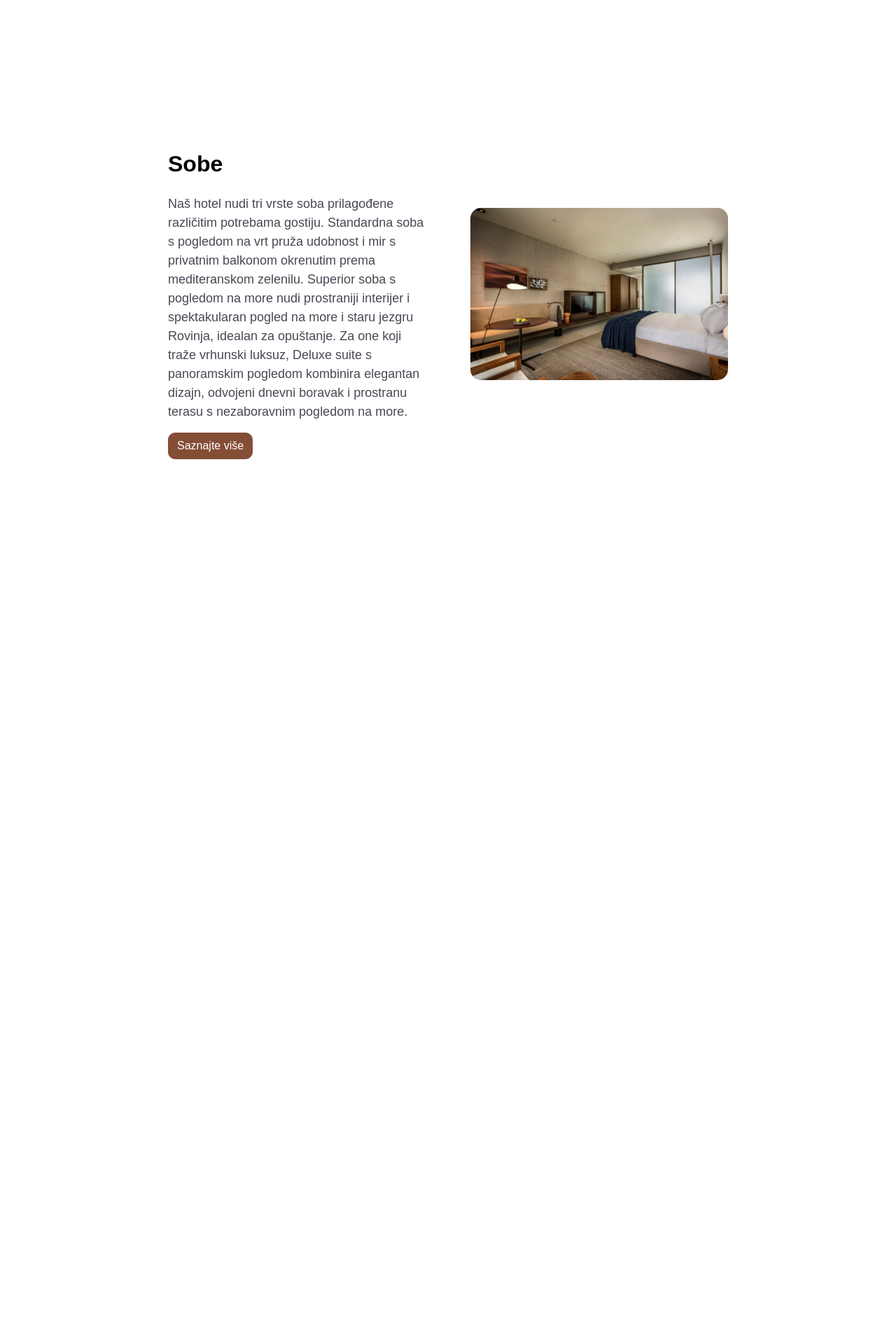
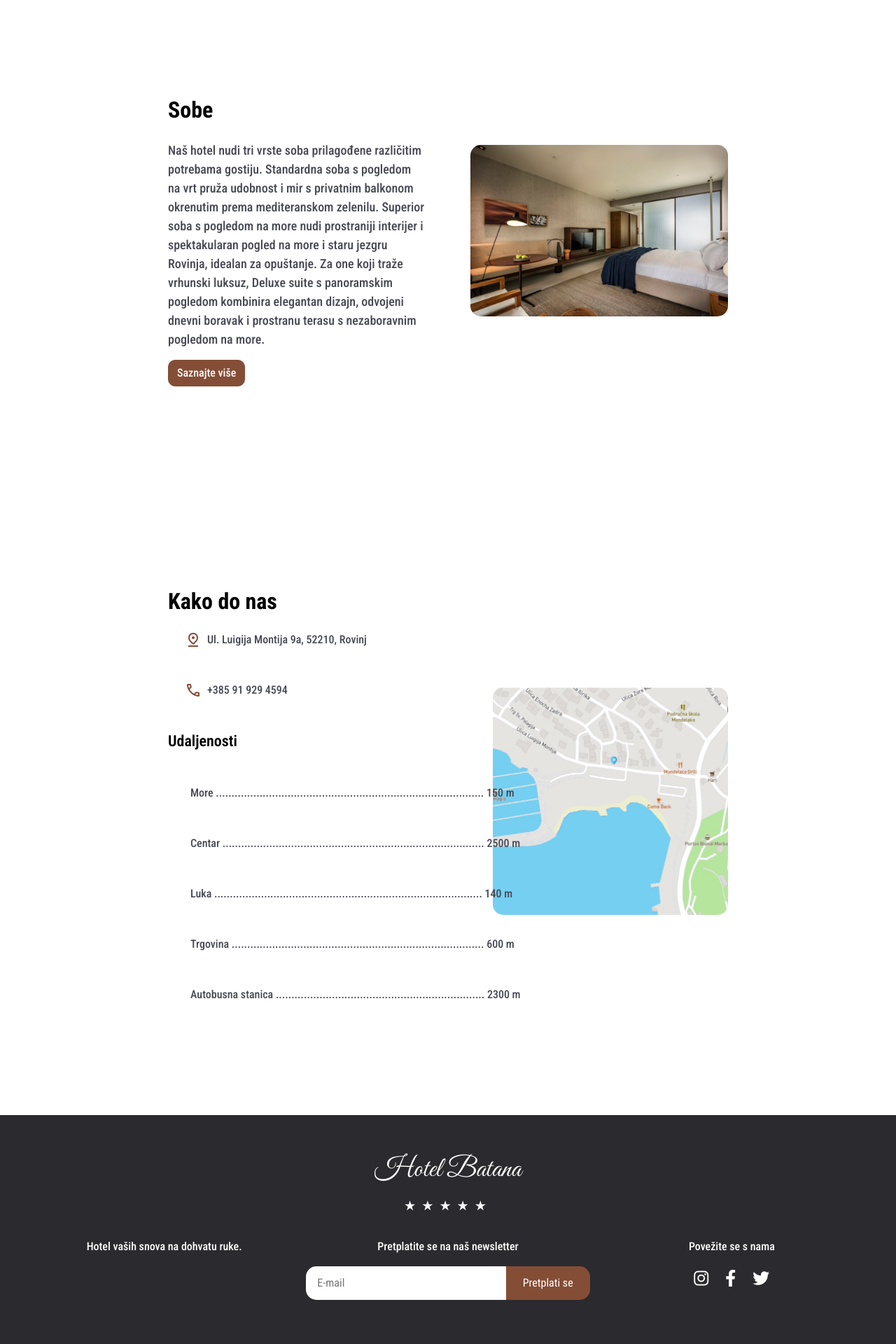
Before and after one commit to DiegoBanovac/hotel-batana, a PHP site: page / in a window 1280 px wide. Shown: the part 1840-3760 px from the top of the page at 70% size. Before the commit the page ends 2496 px from the top, so only its background shows below. Run offline with PHP 8.4, Linux system fonts and the light colour scheme.

Commit message:
treci kommit

```diff
--- a/index.html
+++ b/index.html
@@ -6,6 +6,14 @@
     <title>Hotel Batana</title>
     <link rel="stylesheet" href="https://cdn.jsdelivr.net/npm/bootstrap@4.6.2/dist/css/bootstrap.min.css" integrity="sha384-xOolHFLEh07PJGoPkLv1IbcEPTNtaed2xpHsD9ESMhqIYd0nLMwNLD69Npy4HI+N" crossorigin="anonymous">
     <link rel="stylesheet" href="style.css">
+    <link rel="stylesheet" href="https://fonts.googleapis.com/css2?family=Material+Symbols+Outlined:opsz,wght,FILL,GRAD@20..48,100..700,0..1,-50..200&icon_names=pin_drop" />
+    <link rel="stylesheet" href="https://fonts.googleapis.com/css2?family=Material+Symbols+Outlined:opsz,wght,FILL,GRAD@20..48,100..700,0..1,-50..200&icon_names=call" />
+    <link rel="preconnect" href="https://fonts.googleapis.com">
+    <link rel="preconnect" href="https://fonts.gstatic.com" crossorigin>
+    <link href="https://fonts.googleapis.com/css2?family=Roboto+Condensed:ital,wght@0,100..900;1,100..900&display=swap" rel="stylesheet">
+    <!-- Added for footer -->
+    <link rel="stylesheet" href="https://fonts.googleapis.com/css2?family=Great+Vibes&display=swap">
+    <link rel="stylesheet" href="https://cdnjs.cloudflare.com/ajax/libs/font-awesome/6.0.0-beta3/css/all.min.css">
 </head>
 <body>
     <nav class="navbar navbar-expand-sm bg-white fixed-top">
@@ -147,6 +155,95 @@
         </div>
     </div>
 
+    <div class="d-flex align-items-center main-box">
+        <div class="mt-5 tekst-box">
+            <h2 class="mb-4 naslov-text">Kako do nas</h2>
+            <p class="opis-text">
+                <div class="col-md-4 mb-5 px-4">
+                    <div class="d-flex align-items-center">
+                        <span class="material-symbols-outlined">pin_drop</span>
+                        <p class="ml-2 mb-0 text-nowrap">Ul. Luigija Montija 9a, 52210, Rovinj</p>
+                    </div>
+                </div>
+                <div class="col-md-4 mb-5 px-4">
+                    <div class="d-flex align-items-center">
+                        <span class="material-symbols-outlined">call</span>
+                        <p class="ml-2 mb-0 text-nowrap">+385 91 929 4594</p>
+                    </div>
+                </div>
+            </p>
+            <h3 class="mb-5 podnaslov-text">Udaljenosti</h3>
+            <div class="col-md-5 mb-5 px-4">
+                <div class="d-flex align-items-center">
+                    <p class="ml-2 mb-0 text-nowrap">More ...................................................................................... 150 m</p>
+                </div>
+            </div>
+            <div class="col-md-4 mb-5 px-4">
+                <div class="d-flex align-items-center">
+                    <p class="ml-2 mb-0 text-nowrap">Centar .................................................................................... 2500 m</p>
+                </div>
+            </div>
+            <div class="col-md-4 mb-5 px-4">
+                <div class="d-flex align-items-center">
+                    <p class="ml-2 mb-0 text-nowrap">Luka ...................................................................................... 140 m</p>
+                </div>
+            </div>
+            <div class="col-md-4 mb-5 px-4">
+                <div class="d-flex align-items-center">
+                    <p class="ml-2 mb-0 text-nowrap">Trgovina ................................................................................. 600 m</p>
+                </div>
+            </div>
+            <div class="col-md-4 mb-5 px-4">
+                <div class="d-flex align-items-center">
+                    <p class="ml-2 mb-0 text-nowrap">Autobusna stanica ................................................................... 2300 m</p>
+                </div>
+            </div>
+        </div>
+        <div class="mb-5 slika-box">
+            <img src="Slike/mapa.jpg" class="main-img">
+        </div>
+    </div>
+
+    <footer class="footer">
+        <div class="footer-container">
+            <div class="footer-logo">Hotel Batana</div>
+            <div class="footer-stars">★★★★★</div>
+
+            <div class="footer-content">
+                <div class="footer-section">
+                    <p>Hotel vaših snova na dohvatu ruke.</p>
+                </div>
+
+                <div class="footer-section">
+                    <p>Pretplatite se na naš newsletter</p>
+                    <div class="footer-newsletter">
+                        <input type="email" placeholder="E-mail">
+                        <button>Pretplati se</button>
+                    </div>
+                </div>
+
+                <div class="footer-section">
+                    <p>Povežite se s nama</p>
+                    <div class="footer-social">
+                        <a href="#"><i class="fab fa-instagram"></i></a>
+                        <a href="#"><i class="fab fa-facebook-f"></i></a>
+                        <a href="#"><i class="fab fa-twitter"></i></a>
+                    </div>
+                </div>
+            </div>
+
+            <a href="#" class="footer-back-to-top">
+                Vrati se na vrh <span>↑</span>
+            </a>
+
+            <div class="footer-divider"></div>
+
+            <div class="footer-copyright">
+                © 2025 Batana d.d
+            </div>
+        </div>
+    </footer>
+
     <script src="https://code.jquery.com/jquery-3.6.0.min.js"></script>
     <script src="https://cdn.jsdelivr.net/npm/bootstrap@4.6.2/dist/js/bootstrap.bundle.min.js"></script>
 </body>
--- a/style.css
+++ b/style.css
@@ -1,17 +1,18 @@
-/* Reset osnovnih stilova */
+
 * {
     margin: 0;
     padding: 0;
     box-sizing: border-box;
-    font-family: 'Arial', sans-serif;
+    font-family: "Roboto Condensed", sans-serif;
   }
 
   body {
     background-color: #fff;
     color: #474853;
+    font-weight: 500;
   }
 
-/* Navigacija */
+
   .navbar {
     border-radius: 15px;
     padding: 1rem 2rem;
@@ -32,12 +33,12 @@ body {
   }
 
   .nav-link:hover {
-    color: #844D36;
+    color: #844d36;
   }
 
   .btn {
-    background-color: #844D36;
-    border-color: #844D36;
+    background-color: #844d36;
+    border-color: #844d36;
     border-radius: 10px;
     font-weight: 500;
     color: white;
@@ -48,7 +49,7 @@ body {
     background-color: #6b3e2a;
   }
 
-/* Glavni sadržaj */
+
   .main-box {
     border-radius: 15px;
     display: flex;
@@ -67,14 +68,18 @@ body {
     font-size: 32px;
     color: #000;
   }
-
+  .podnaslov-text {
+    font-weight: 600;
+    font-size: 22px;
+    color: #000;
+  }
   .opis-text {
     font-size: 18px;
     color: #474853;
     line-height: 1.5;
   }
 
-/* Slike */
+
   .slika-box {
     width: 50%;
     margin-top: 65px;
@@ -115,19 +120,132 @@ body {
   }
 
   .check-icon {
-    color: #844D36;
+    color: #844d36;
     font-size: 1.2rem;
     margin-right: 10px;
   }
 
-.mb-0 {
-    margin-bottom: 0;
+  .material-symbols-outlined {
+    font-variation-settings: "FILL" 0, "wght" 400, "GRAD" 0, "opsz" 24;
   }
 
-.mb-3 {
-    margin-bottom: 1rem;
+  .material-symbols-outlined {
+    font-variation-settings: "FILL" 0, "wght" 400, "GRAD" 0, "opsz" 24;
   }
 
-.mb-4 {
+
+  .material-symbols-outlined {
+    color: #844d36;
+  }
+
+
+  .footer {
+    background-color: #2a2a2f;
+    color: white;
+    padding: 3rem 0;
+    margin-top: 2rem;
+  }
+
+  .footer-container {
+    width: 100%;
+    max-width: 1600px;
+    margin: 0 auto;
+    padding: 0 2rem;
+  }
+
+  .footer-logo {
+    font-family: "Great Vibes", cursive;
+    font-size: 2.5rem;
+    text-align: center;
+    margin-bottom: 0.5rem;
+  }
+
+  .footer-stars {
+    text-align: center;
+    font-size: 1.2rem;
+    letter-spacing: 0.5rem;
+    margin-bottom: 2rem;
+  }
+
+  .footer-content {
+    display: flex;
+    justify-content: space-between;
+    flex-wrap: wrap;
+    margin-bottom: 2rem;
+  }
+
+  .footer-section {
+    flex: 1;
+    min-width: 250px;
     margin-bottom: 1.5rem;
+    text-align: center;
   }
+
+  .footer-newsletter {
+    display: flex;
+    max-width: 500px;
+    margin: 1rem auto;
+  }
+
+  .footer-newsletter input {
+    flex: 1;
+    padding: 0.75rem 1rem;
+    border: none;
+    border-radius: 15px 0 0 15px;
+  }
+
+  .footer-newsletter button {
+    background-color: #844d36;
+    color: white;
+    border: none;
+    padding: 0.75rem 1.5rem;
+    border-radius: 0 15px 15px 0;
+    cursor: pointer;
+  }
+
+  .footer-social {
+    display: flex;
+    justify-content: center;
+    gap: 1.5rem;
+    margin: 1rem 0;
+  }
+
+  .footer-social a {
+    color: white;
+    font-size: 1.5rem;
+    transition: color 0.3s;
+  }
+
+  .footer-social a:hover {
+    color: #844d36;
+  }
+
+  .footer-back-to-top {
+    display: flex;
+    align-items: center;
+    justify-content: center;
+    margin: 2rem 0;
+    cursor: pointer;
+    color: white;
+    text-decoration: none;
+  }
+
+  .footer-back-to-top:hover {
+    color: #844d36;
+  }
+
+  .footer-back-to-top span {
+    margin-left: 0.5rem;
+  }
+
+  .footer-divider {
+    height: 1px;
+    background-color: rgba(255, 255, 255, 0.2);
+    margin: 1.5rem 0;
+  }
+
+  .footer-copyright {
+    text-align: center;
+    font-size: 0.9rem;
+    color: rgba(255, 255, 255, 0.7);
+  }
```
Also changed, not shown: Slike/mapa.jpg (added). Lines whose indentation alone changed are shown as unchanged.
